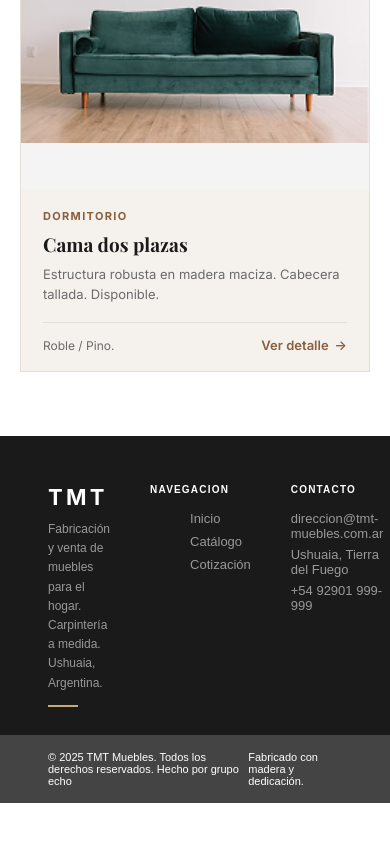
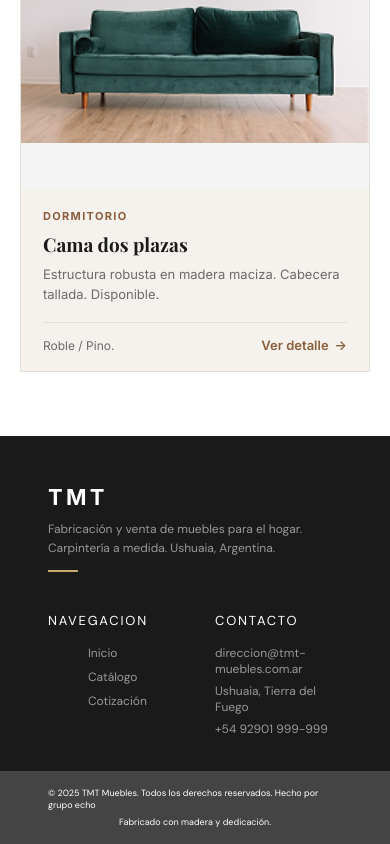
Before and after one commit to Gumm1014/Grupo-Echo-TMT, a React (Vite) app: page /catalogo in a window 390 px wide. Shown: the part 5797-6641 px from the top of the page. Before the commit the page ends 6600 px from the top, so only its background shows below. Built offline with nearby package versions, Linux system fonts and the light colour scheme; a web font is replaced by a local one.

Commit message:
se aplico el responsive al footer

```diff
--- a/src/components/Footer/Footer.css
+++ b/src/components/Footer/Footer.css
@@ -17,9 +17,8 @@
 }
 
 .footer-brand-desc {
-    font-family: Arial,sans-serif;
+    font-family: "DM Sans", sans-serif ;
     font-size: 12px; color: #999; line-height: 1.6;
-
     margin-bottom: 12px;
 }
 
@@ -30,10 +29,10 @@
 }
 
 .footer-col-title {
-    font-family: Arial,sans-serif;
-    font-size: 10px;
-    font-weight: 700;
-    letter-spacing: 0.12em;
+    font-family: "DM Sans", sans-serif ;
+    font-size: 13px;
+    font-weight: 400;
+    letter-spacing: 0.14em;
     color: #fff;
     text-transform: uppercase;
     margin-bottom: 16px;
@@ -47,8 +46,9 @@
 }
 
 .footer-links li {
-    font-family: Arial,sans-serif;
-    font-size: 13px; color: #999;
+    font-family: "DM Sans", sans-serif ;
+    font-size: clamp(12px, 1vw, 13px);
+    color: #999;
     cursor: pointer;
 }
 
@@ -57,8 +57,9 @@
 }
 
 .footer-contact-item {
-    font-family: Arial,sans-serif;
-    font-size: 13px; color: #999;
+    font-family: "DM Sans", sans-serif ;
+    font-size: clamp(12px, 1vw, 13px);
+    color: #999;
     margin-bottom: 6px;
 }
 
@@ -71,7 +72,23 @@
 }
 
 .footer-bottom-text {
-    font-family: Arial,sans-serif;
-    font-size: 11px;
+    font-family: "DM Sans", sans-serif ;
+    font-size: clamp(9px, 2vw, 11px);
     color: #fff;
 }
+
+@media (max-width: 790px) {
+   .footer {
+        grid-template-columns: 1fr 1fr;
+    }
+
+    .footer > div:first-child {
+        grid-column: 1 / 3;
+    }
+
+    .footer-bottom{
+        display: flex;
+        flex-direction: column;
+        gap: 5px;
+    }
+}
```
